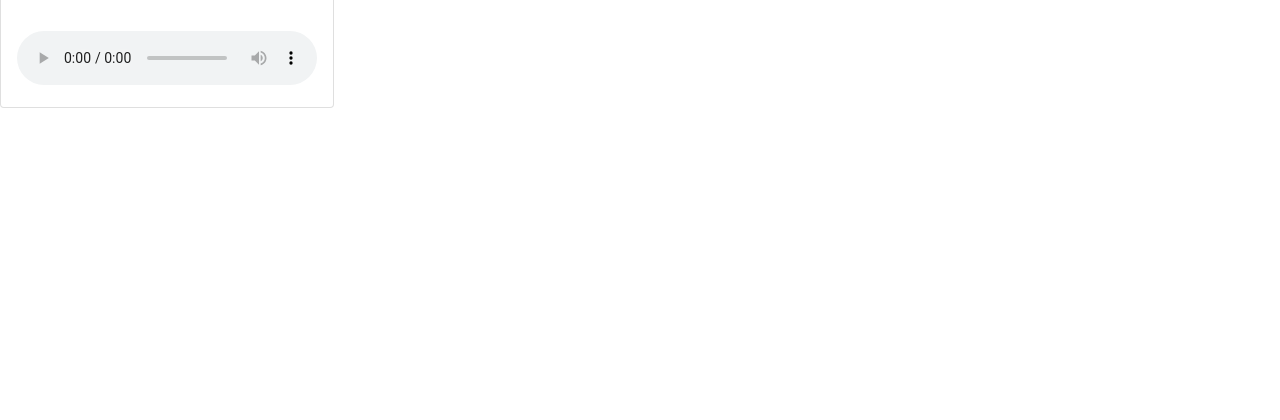
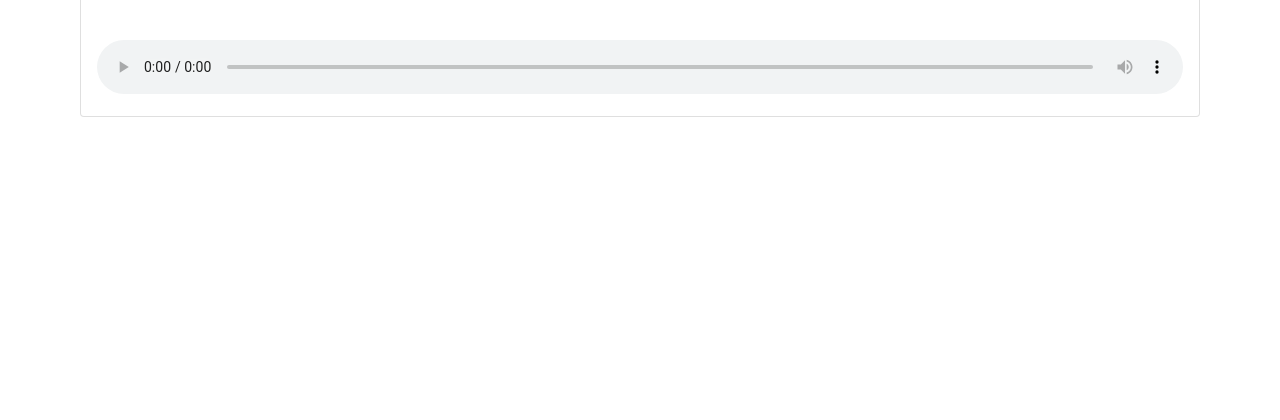
Before and after one commit to SadraTghvi/music_player, a Django app: template frontend/templates/songs.html in a window 1280 px wide. Shown: the part 297-717 px from the top of the page. Run offline with Django 3.2, Linux system fonts and the light colour scheme; the template is opened without the code that fills it, so the values that code supplies are empty.

Commit message:
styling for pages added

```diff
--- a/frontend/static/style.css
+++ b/frontend/static/style.css
@@ -54,3 +54,31 @@ li {
   text-decoration: none;
   margin: 0.3rem 1rem;
 }
+
+.my_flex{
+  width: 100%;
+  display: flex;
+  justify-content: center;
+  align-items: center;
+}
+
+
+.song_card{
+  width: 70rem;
+}
+
+.song_h2{
+  text-align: center;
+  font-family: monospace;
+  margin-bottom: 0.5rem;
+}
+
+.song_p{
+  font-size: larger;
+  text-align: center;
+  margin-top: 25px;
+}
+
+audio{
+  width: 100%;
+}
```
